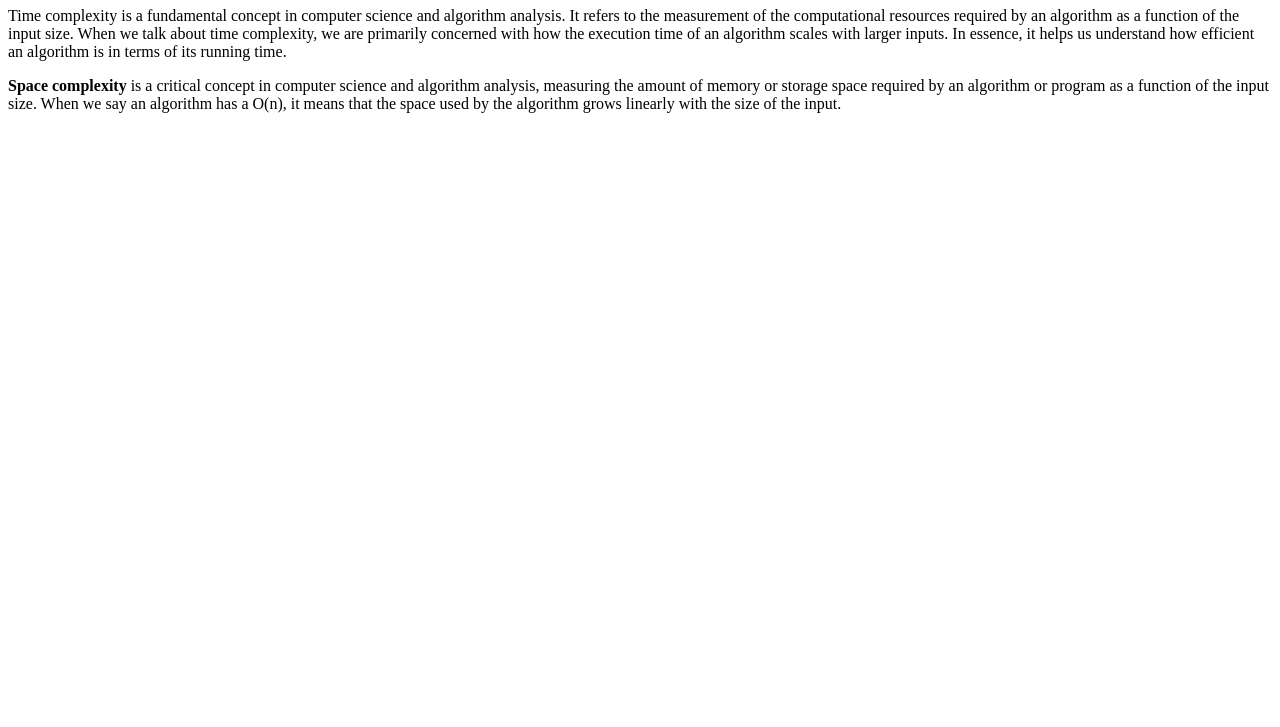
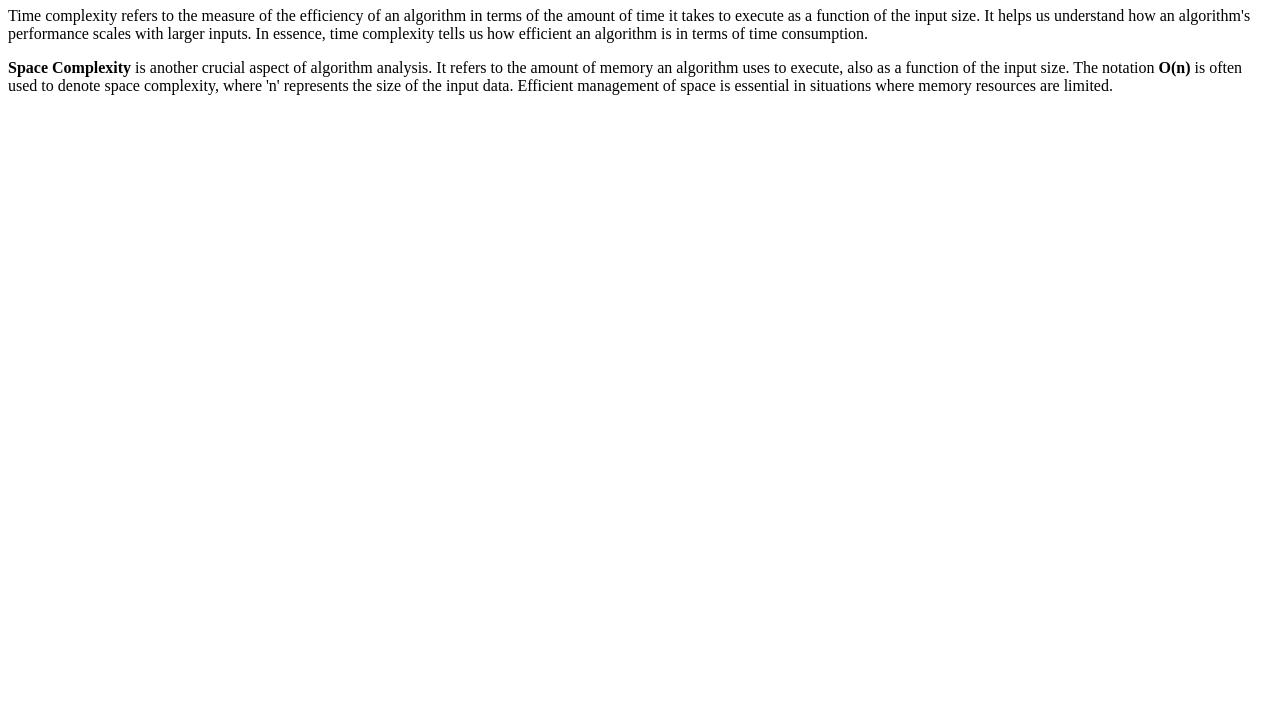
Before and after one commit to acciojob/time-and-space-complexity-prajwaltetoo, a website: page main.html in a window 1280 px wide. Shown: the part 73-800 px from the top of the page. Drawn offline with Linux system fonts and the light colour scheme.

Commit message:
created a submission

```diff
--- a/main.html
+++ b/main.html
@@ -1,19 +1,15 @@
 <!DOCTYPE html>
-
 <html>
-
 <head>
-	<link rel="stylesheet" href="styles.css">
+    <title>Time, Space, and Complexity</title>
 </head>
-
 <body>
-<h1>Time, Space, and Complexity</h1>
-<p>Time complexity is a fundamental concept in computer science and algorithm analysis. It refers to the measurement of the computational resources required by an algorithm as a function of the input size. When we talk about time complexity, we are primarily concerned with how the execution time of an algorithm scales with larger inputs. In essence, it helps us understand how efficient an algorithm is in terms of its running time.</p>
-<p><b>Space complexity</b> is a critical concept in computer science and algorithm analysis, measuring the amount of memory or storage space required by an algorithm or program as a function of the input size. When we say an algorithm has a O(n), it means that the space used by the algorithm grows linearly with the size of the input.</p>
-	<!-- the entire body must be written by student -->
-    <script type="text/javascript" src="./script.js">
-</script>
-
+    <h1>Time, Space, and Complexity</h1>
+    <p>
+        Time complexity refers to the measure of the efficiency of an algorithm in terms of the amount of time it takes to execute as a function of the input size. It helps us understand how an algorithm's performance scales with larger inputs. In essence, time complexity tells us how efficient an algorithm is in terms of time consumption.
+    </p>
+    <p>
+        <b>Space Complexity</b> is another crucial aspect of algorithm analysis. It refers to the amount of memory an algorithm uses to execute, also as a function of the input size. The notation <b>O(n)</b> is often used to denote space complexity, where 'n' represents the size of the input data. Efficient management of space is essential in situations where memory resources are limited.
+    </p>
 </body>
-
 </html>
```
